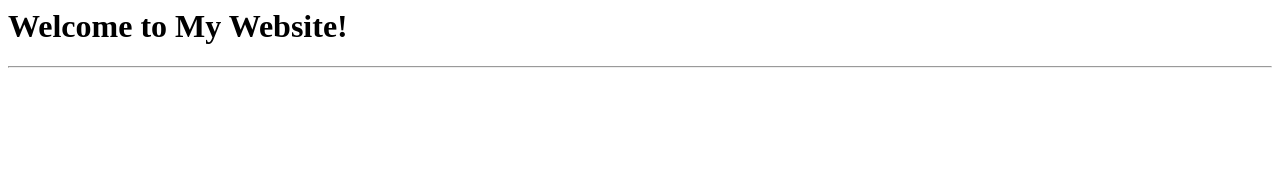
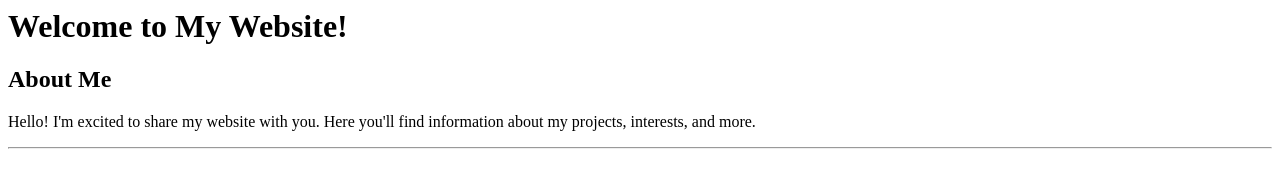
Before and after one commit to minhaj18x/web-dev-project, a plain HTML site: page 4/index.html in a window 1280 px wide. Drawn offline with Linux system fonts and the light colour scheme.

Commit message:
updated index file

```diff
--- a/4/index.html
+++ b/4/index.html
@@ -1,6 +1,7 @@
 <h1>Welcome to My Website!</h1>
 <!-- Add an image of yourself that links to the about page -->
-
+<h2>About Me</h2>
+<p>Hello! I'm excited to share my website with you. Here you'll find information about my projects, interests, and more.</p>
 <hr />
 <!-- Add a link to your contact me page here -->
  <!-- Test comment -->
```
Also changed, not shown: 1 other file.
